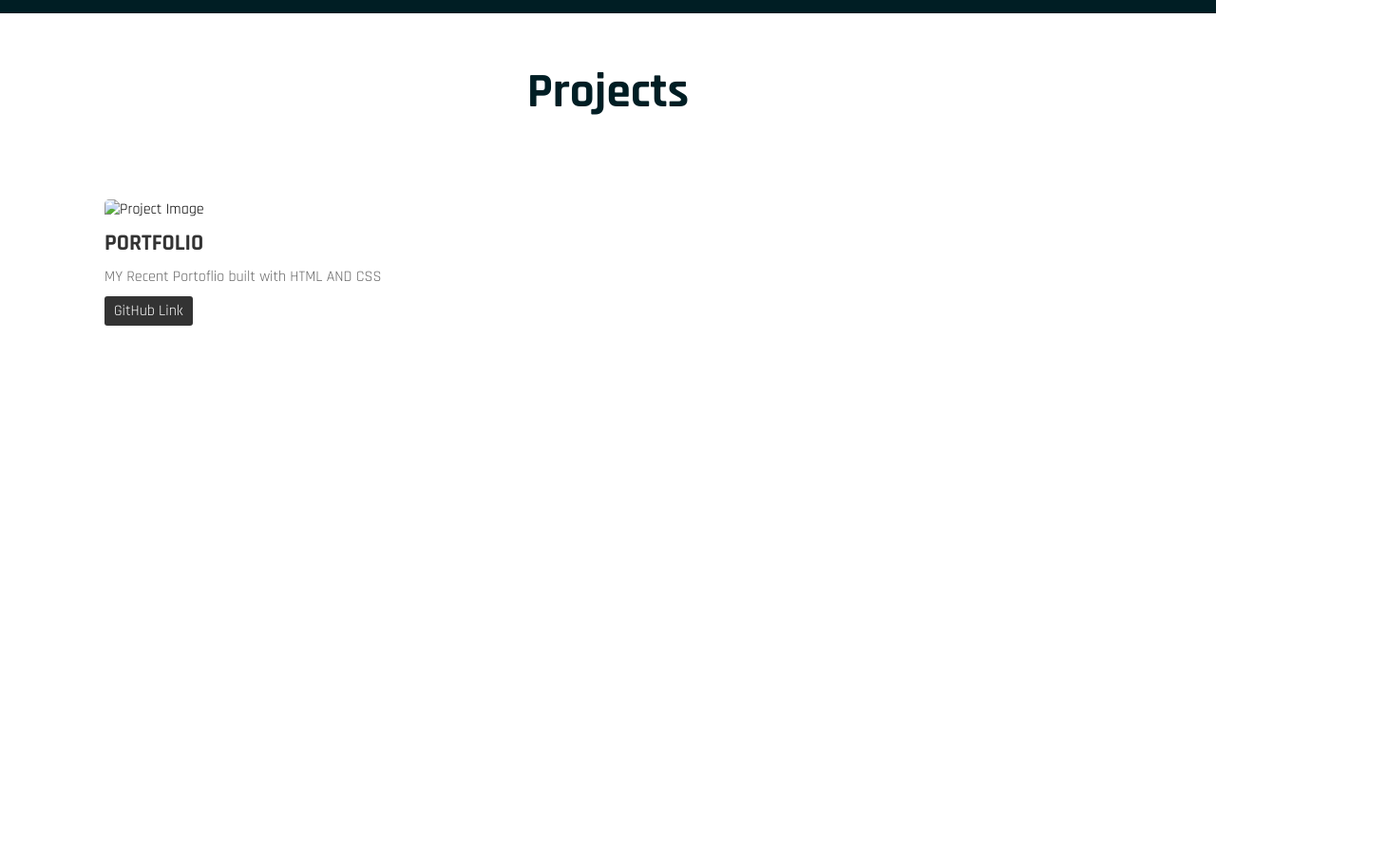
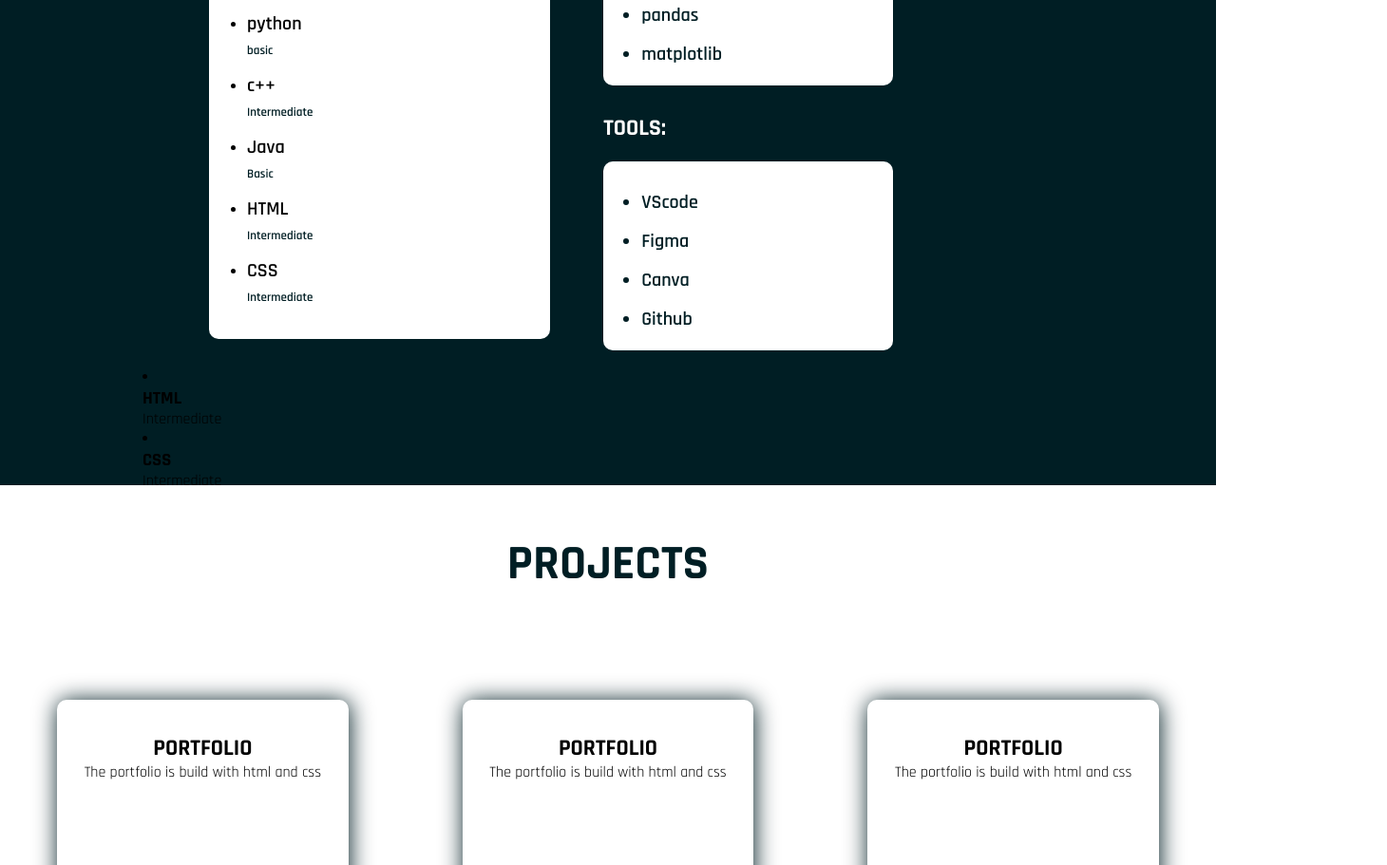
Before and after one commit to ashwithaa-l/PORTFOLIO, a plain HTML site: page one.html in a window 1280 px wide. Shown: the part 1889-2800 px from the top of the page at 95% size, 1460 px wide, since content can reach past the window. Before the commit the page ends 2282 px from the top, so only its background shows below. Drawn offline with Linux system fonts and the light colour scheme.

Commit message:
second commit

```diff
--- a/one.css
+++ b/one.css
@@ -7,8 +7,11 @@
 }
 .section1{
     background:url(gradient.avif);
-    width:100%;
-    height:100%;
+    background-size: cover;
+    width:100vw;
+    height:100vh;
+    display:flex;
+    flex-direction:column;
 }
 .header{
     color:#FCFBFC;
@@ -87,9 +90,12 @@ font-weight:700px;
 }
 
 .education{
-    box-sizing: border-box;
-    width:100%;
-    height:100%;
+    background-size: cover;
+    width:100vw;
+    height:100vh;
+    display:flex;
+    flex-direction:column;
+
 }
 
 .main{
@@ -182,6 +188,11 @@ ul li span{
 
 .section2{
     background-color: #001E24;
+    background-size: cover;
+    width:100vw;
+    height:100vh;
+    display:flex;
+    flex-direction:column;
 }
 .heading2{
     font-size:3.2rem;
@@ -206,7 +217,7 @@ ul li span{
 .section2 .tech ul {
     width:100%;
     height: auto;
-    padding-top:30px;
+    padding-top:20px;
     padding-bottom:20px;
    padding-left:40px;
    padding-right:70px;
@@ -252,16 +263,14 @@ ul li span{
     margin-bottom:30px;
 
 }
-.section2 .div3 .vertical .tools ul:hover {
+.section2 .div3 .vertical ul:hover {
     box-shadow: 1px 1px 15px white;
 }
-
-
 
 .section2 .tools{
     width:100%;
     height: auto;
-    padding-top:20px;
+    padding-top:15px;
     padding-bottom:20px;
    padding-left:40px;
    padding-right:70px;
@@ -295,54 +304,33 @@ ul li span{
 }
 
 .section3{
-    box-sizing: border-box;
-    width:100%;
-    height:100%;
+    background-size: cover;
+    width:100vw;
+    height:100vh;
+    display:flex;
+    flex-direction:column;
 }
 .section3 .heading2{
     color:#001E24;
 }
 
-.project-box {
-    width:100%;
-    height: auto;
-    padding-top:30px;
-    padding-bottom:20px;
-   padding-left:40px;
-   padding-right:70px;
+.section3 .tit{
+    display:flex;
+    justify-content:center;
+    align-items:center;
+    min-height:400px;
+}
+
+.section3 .tit div{
+    height:370px;
+    width:335px;
+    background:white;
+    margin:60px;
+    text-align:center;
+    padding:15px 20px;
     background-color:#fff;
+    box-shadow: 1px 1px 25px #001E24;
     border-radius:10px;
     margin-bottom:30px;
-    margin-left:70px;
+    z-index:99;
 }
-
-.project-box img {
-    max-width: 100%;
-    height: auto;
-    border-radius: 5px;
-    margin-bottom: 10px;
-}
-
-.project-box h2 {
-    font-size: 1.5rem;
-    color: #333;
-    margin-bottom: 10px;
-}
-
-.project-box p {
-    color: #666;
-    margin-bottom: 10px;
-}
-
-.project-box a {
-    display: inline-block;
-    background-color: #333;
-    color: #fff;
-    text-decoration: none;
-    padding: 5px 10px;
-    border-radius: 3px;
-}
-
-.project-box a:hover {
-    background-color: #555;
-}
--- a/one.html
+++ b/one.html
@@ -93,6 +93,19 @@
                      <p>Intermediate</p>
                  </li>
                 </ul>
+                <div class="tech1">
+
+                 <li>
+                    <h3>HTML</h3>
+                    <p>Intermediate</p>
+               </li>
+
+                <li>
+                    <h3>CSS</h3>
+                    <p>Intermediate</p>
+                </li>
+               </ul>
+                </div>
     </div>
     <div class="vertical">
         <h2 class="exp-sub2">libraries:</h2>
@@ -117,14 +130,23 @@
 </section>
 
 <section class="section3" id="section3">
-<h2 class="heading2">Projects</h2>
-<div class="project-box">
-    <img src="c.jpg" alt="Project Image">
-    <h2>PORTFOLIO</h2>
-    <p> MY Recent Portoflio built with HTML AND CSS</p>
-    <a href="https://github.com/yourusername/yourproject" target="_blank">GitHub Link</a>
-</div>
+    <h2 class="heading2">PROJECTS</h2>
+    <div class="tit">
+        <div>
+            <img>
+            <h2> PORTFOLIO</h2>
+            <p>The portfolio is build with html and css</p>
+            <a></a>
+        </div>
+        <div> <img>
+            <h2> PORTFOLIO</h2>
+            <p>The portfolio is build with html and css</p>
+            <a></a></div>
+        <div> <img>
+            <h2> PORTFOLIO</h2>
+            <p>The portfolio is build with html and css</p>
+            <a></a></div>
+        </div>
 
-</section>
 </body>
 </html>
```
